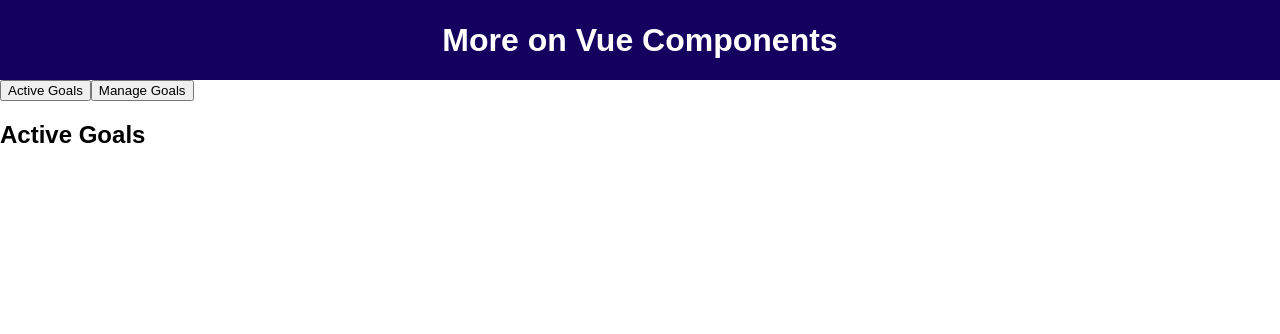
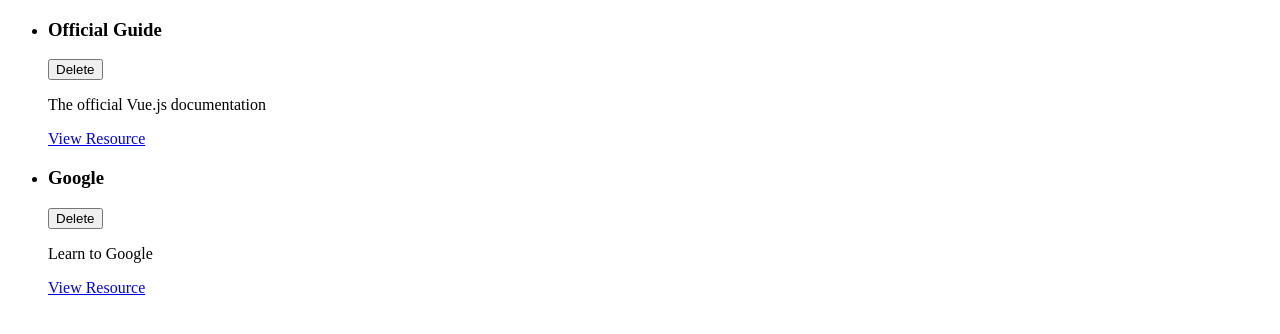
Before and after one commit to Siffersari/studious-guacamole, a Vue app: page / in a window 1280 px wide. Shown: the top 334 px of the page. Built offline with nearby package versions, Linux system fonts and the light colour scheme.

Commit message:
First components & props

```diff
--- a/src/App.vue
+++ b/src/App.vue
@@ -1,54 +1,39 @@
 <template>
-  <div>
-    <!-- <the-header></the-header> -->
-
-    <TheHeader />
-    <button @click="setSelectedComponent('active-goals')">Active Goals</button>
-    <button @click="setSelectedComponent('manage-goals')">Manage Goals</button>
-    <!-- <ActiveGoals v-if="selectedComponent === 'active-goals'" />
-    <ManageGoals v-if="selectedComponent === 'manage-goals'" /> -->
-
-    <KeepAlive>
-      <component :is="selectedComponent" />
-    </KeepAlive>
-  </div>
+  <ul>
+    <LearningResource
+      v-for="resource in storedResources"
+      :key="resource.id"
+      :title="resource.name"
+      :description="resource.description"
+      :link="resource.link"
+    />
+  </ul>
 </template>
 
 <script>
-import TheHeader from "./components/layout/TheHeader.vue";
-import ActiveGoals from "./components/ActiveGoals.vue";
-import ManageGoals from "./components/ManageGoals.vue";
+import LearningResource from "./components/learning-resources/LearningResource.vue";
 
 export default {
   components: {
-    TheHeader,
-    ActiveGoals,
-    ManageGoals,
+    LearningResource,
   },
   data() {
     return {
-      selectedComponent: "active-goals",
-      activeUser: {
-        name: "Maximilian Schwarzmüller",
-        description: "Site owner and admin",
-        role: "admin",
-      },
+      storedResources: [
+        {
+          id: "official-guide",
+          name: "Official Guide",
+          description: "The official Vue.js documentation",
+          link: "https://www.vuejs.org",
+        },
+        {
+          id: "google",
+          name: "Google",
+          description: "Learn to Google",
+          link: "https://www.google.com",
+        },
+      ],
     };
-  },
-  methods: {
-    setSelectedComponent(cmp) {
-      this.selectedComponent = cmp;
-    },
   },
 };
 </script>
-
-<style>
-html {
-  font-family: sans-serif;
-}
-
-body {
-  margin: 0;
-}
-</style>
--- a/src/components/ActiveGoals.vue
+++ /dev/null
@@ -1,3 +0,0 @@
-<template>
-  <h2>Active Goals</h2>
-</template>
--- a/src/components/ErrorAlert.vue
+++ /dev/null
@@ -1,18 +0,0 @@
-<template>
-  <dialog open>
-    <slot></slot>
-  </dialog>
-</template>
-
-<style scoped>
-dialog {
-  margin: 0;
-  position: fixed;
-  top: 20vh;
-  left: 30%;
-  width: 40%;
-  background-color: white;
-  box-shadow: 0 2px 8px rgba(0, 0, 0, 0.26);
-  padding: 1rem;
-}
-</style>
--- a/src/components/ManageGoals.vue
+++ /dev/null
@@ -1,39 +0,0 @@
-<template>
-  <h2>Manage Goals</h2>
-  <input type="text" ref="goal" />
-  <button @click="setGoal">Set Goal</button>
-  <telport to="body">
-    <error-alert v-if="inputIsInvalid">
-      <h2>Input is invalid!</h2>
-      <p>Please enter at least a few characters...</p>
-      <button @click="confirmError">Okay</button>
-    </error-alert>
-  </telport>
-</template>
-
-<script>
-import ErrorAlert from "./ErrorAlert.vue";
-
-export default {
-  components: {
-    ErrorAlert,
-  },
-  data() {
-    return {
-      inputIsInvalid: false,
-    };
-  },
-  methods: {
-    setGoal() {
-      const enteredValue = this.$refs.goal.value;
-      if (enteredValue === "") {
-        this.inputIsInvalid = true;
-        return;
-      }
-    },
-    confirmError() {
-      this.inputIsInvalid = false;
-    },
-  },
-};
-</script>
--- a/src/components/base/BaseBadge.vue
+++ /dev/null
@@ -1,37 +0,0 @@
-<template>
-  <span class="badge" :class="classes">{{ caption }}</span>
-</template>
-
-<script>
-export default {
-  props: ["type", "caption"],
-  computed: {
-    classes() {
-      return {
-        "badge--admin": this.type === "admin",
-        "badge--author": this.type === "author",
-      };
-    },
-  },
-};
-</script>
-
-<style scoped>
-.badge {
-  display: inline-block;
-  padding: 0.5rem 1rem;
-  border-radius: 30px;
-  background-color: #ccc;
-  color: #2e2e2e;
-}
-
-.badge--admin {
-  background-color: #810036;
-  color: white;
-}
-
-.badge--author {
-  background-color: #002c8a;
-  color: white;
-}
-</style>
--- a/src/components/base/BaseCard.vue
+++ /dev/null
@@ -1,29 +0,0 @@
-<template>
-  <div>
-    <header v-if="$slots.header">
-      <slot name="header">
-        <!-- <h2>The Default</h2> -->
-      </slot>
-    </header>
-    <slot></slot>
-  </div>
-</template>
-
-<script>
-export default {};
-</script>
-
-<style scoped>
-div {
-  margin: 2rem auto;
-  max-width: 30rem;
-  border-radius: 12px;
-  box-shadow: 0 2px 8px rgba(0, 0, 0, 0.26);
-  padding: 1rem;
-}
-header {
-  display: flex;
-  justify-content: space-between;
-  align-items: center;
-}
-</style>
--- a/src/components/layout/TheHeader.vue
+++ /dev/null
@@ -1,21 +0,0 @@
-<template>
-  <header>
-    <h1>More on Vue Components</h1>
-  </header>
-</template>
-
-<style scoped>
-header {
-  width: 100%;
-  height: 5rem;
-  display: flex;
-  justify-content: center;
-  align-items: center;
-  background-color: #14005e;
-}
-
-header h1 {
-  color: white;
-  margin: 0;
-}
-</style>
--- /dev/null
+++ b/src/components/learning-resources/LearningResource.vue
@@ -0,0 +1,36 @@
+<template>
+  <li>
+    <div>
+      <header>
+        <h3>{{ title }}</h3>
+        <button>Delete</button>
+      </header>
+    </div>
+    <p>{{ description }}</p>
+    <nav>
+      <a :href="link">View Resource</a>
+    </nav>
+  </li>
+</template>
+
+<script>
+export default {
+  props: {
+    title: {
+      type: String,
+      required: true,
+    },
+    description: {
+      type: String,
+      required: true,
+    },
+    link: {
+      type: String,
+      required: true,
+    },
+  },
+  data() {
+    return {};
+  },
+};
+</script>
```
Also changed, not shown: src/components/BadgeList.vue (deleted, +0 -32 lines), src/components/CourseGoals.vue (deleted, +0 -17 lines), src/components/UserInfo.vue (deleted, +0 -19 lines), src/main.js (+1 -10 lines), 1 other file (tests, documents, lock files or other folders).
